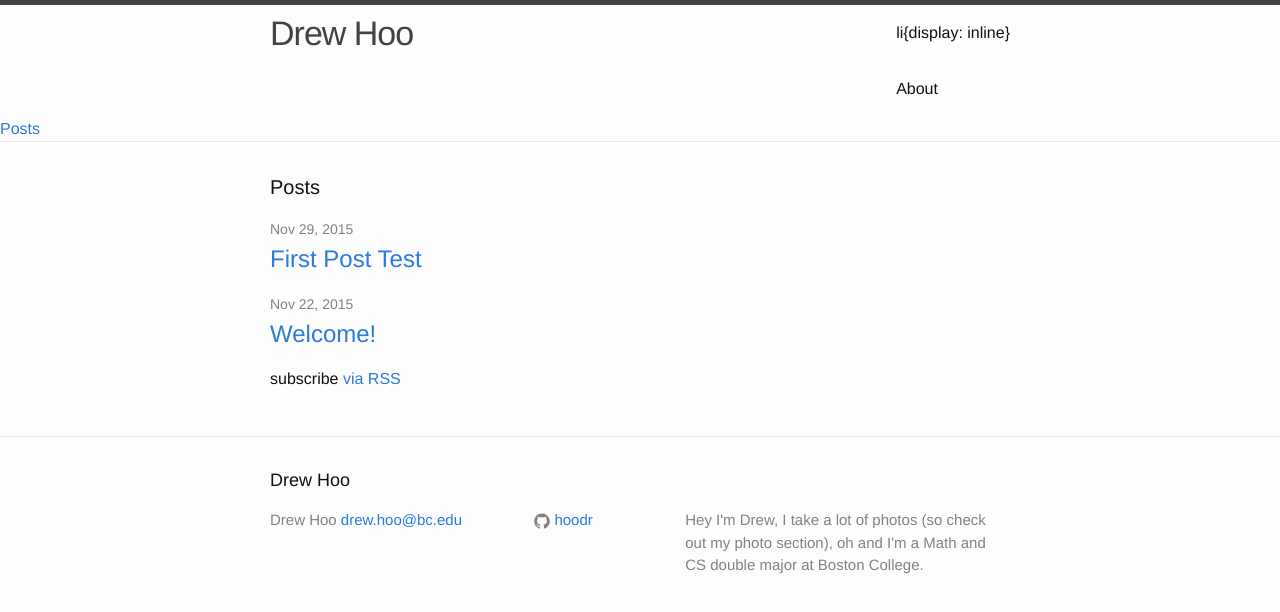
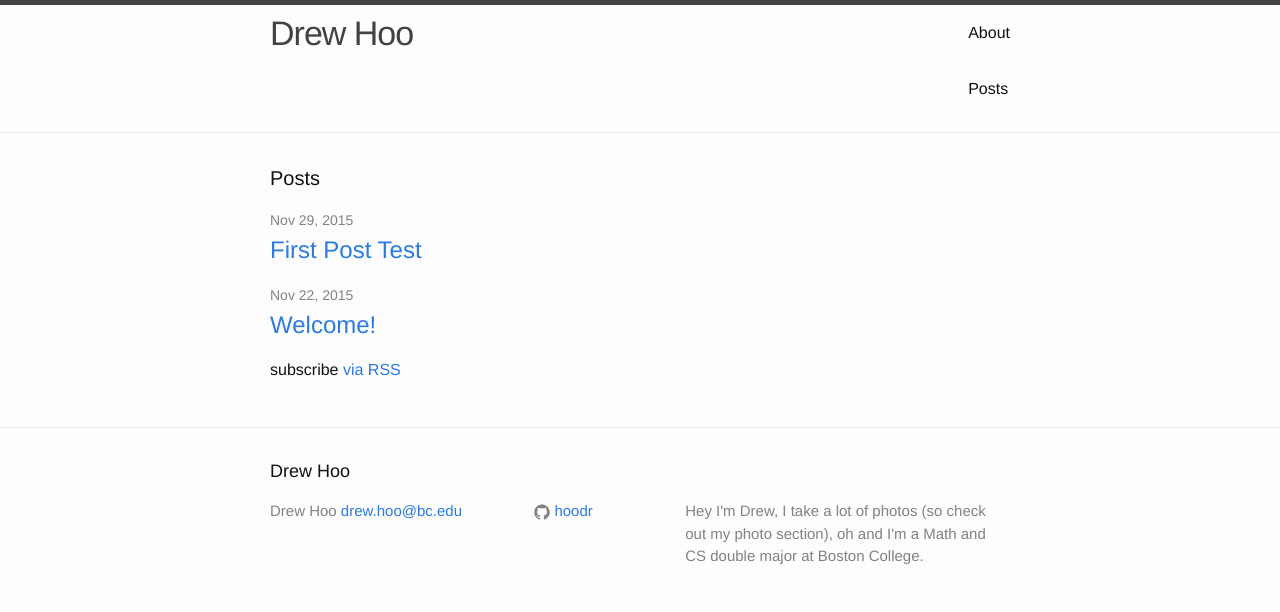
Before and after one commit to hoodr/hoodr.github.io, a Jekyll site: the page built from index.html, in a window 1280 px wide. Shown: the top 612 px of the page. Built offline with Jekyll 4.4.1, drawn with Linux system fonts in a browser that asks for light colours.

Commit message:
edit header for li

```diff
--- a/_includes/header.html
+++ b/_includes/header.html
@@ -16,7 +16,7 @@
 
 
        -->
-       li{display: inline}
+      <ul>
         <li>
           <div class="trigger">
             {% for my_page in site.pages %}
@@ -24,13 +24,14 @@
                 <a class="page-link" href="{{ my_page.url | prepend: site.baseurl }}">{{ my_page.title }}</a>
               {% endif %}
             {% endfor %}
+          </div>
         </li>
         <li>
-      </div>
           <div class="trigger">
             <a class="page-link" href="posts.html">Posts</a>
           </div>
         </li>
+      </ul>
     </nav>
 
   </div>
```
Lines whose indentation alone changed are shown as unchanged.
